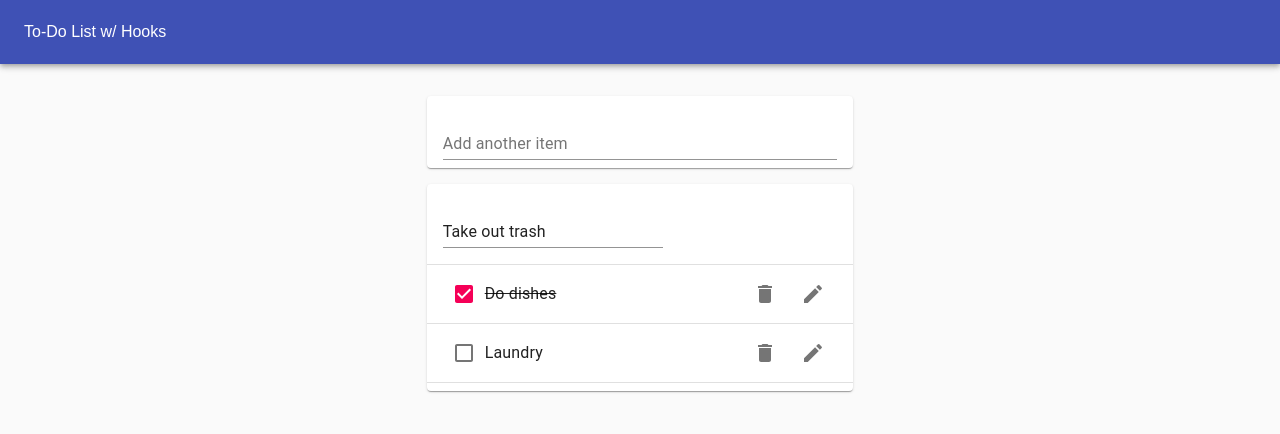
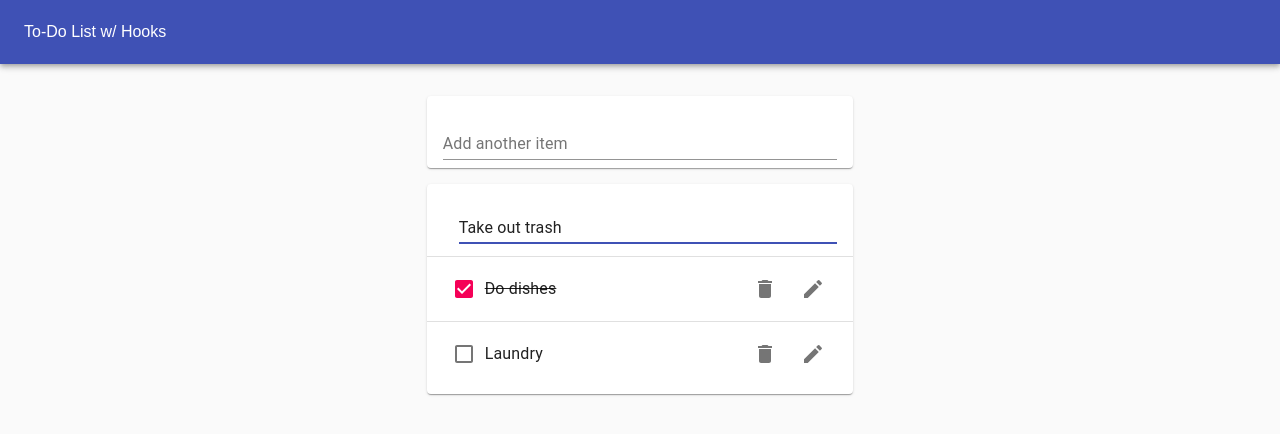
Before and after one commit to ksentak/react-to-do-list, a React (Create React App) app: page / in a window 1280 px wide. Both pictures are taken after a click on the button 813 px from the left and 221 px from the top of the page. Shown: the top 434 px of the page. Built offline with nearby package versions, Linux system fonts and the light colour scheme.

Commit message:
small style changes

```diff
--- a/src/EditTodoForm.js
+++ b/src/EditTodoForm.js
@@ -13,12 +13,14 @@ function EditTodoForm({ id, editTodo, task, toggleEditForm }) {
         reset();
         toggleEditForm();
       }}
+      style={{ marginLeft: '1rem', width: '100%' }}
     >
       <TextField
         margin='normal'
         value={value}
         onChange={handleChange}
         fullWidth
+        autoFocus
       />
     </form>
   );
--- a/src/Todo.js
+++ b/src/Todo.js
@@ -13,7 +13,7 @@ import ListItemSecondaryAction from '@material-ui/core/ListItemSecondaryAction';
 function Todo({ id, task, completed, removeTodo, toggleTodo, editTodo }) {
   const [isEditing, toggle] = useToggle();
   return (
-    <ListItem>
+    <ListItem style={{ height: '64px' }}>
       {isEditing ? (
         <EditTodoForm
           editTodo={editTodo}
--- a/src/TodoList.js
+++ b/src/TodoList.js
@@ -9,7 +9,7 @@ function TodoList({ todos, removeTodo, toggleTodo, editTodo }) {
   return (
     <Paper>
       <List>
-        {todos.map((todo) => (
+        {todos.map((todo, i) => (
           <>
             <Todo
               id={todo.id}
@@ -20,7 +20,7 @@ function TodoList({ todos, removeTodo, toggleTodo, editTodo }) {
               toggleTodo={toggleTodo}
               editTodo={editTodo}
             />
-            <Divider />
+            {i < todos.length - 1 && <Divider />}
           </>
         ))}
       </List>
```
